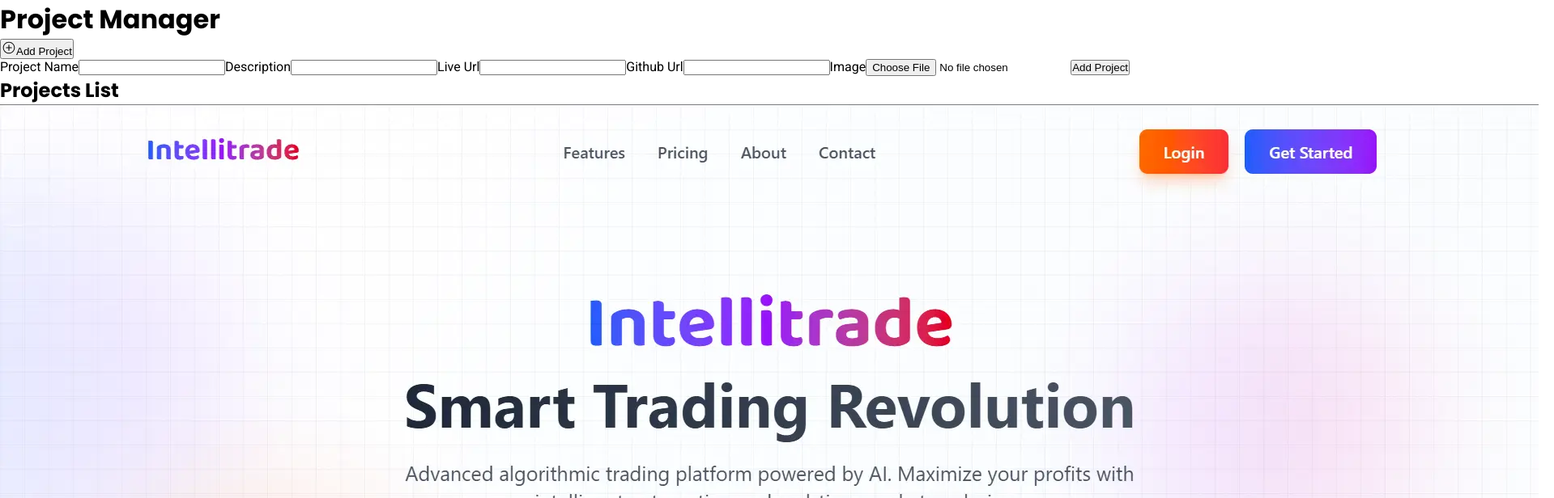
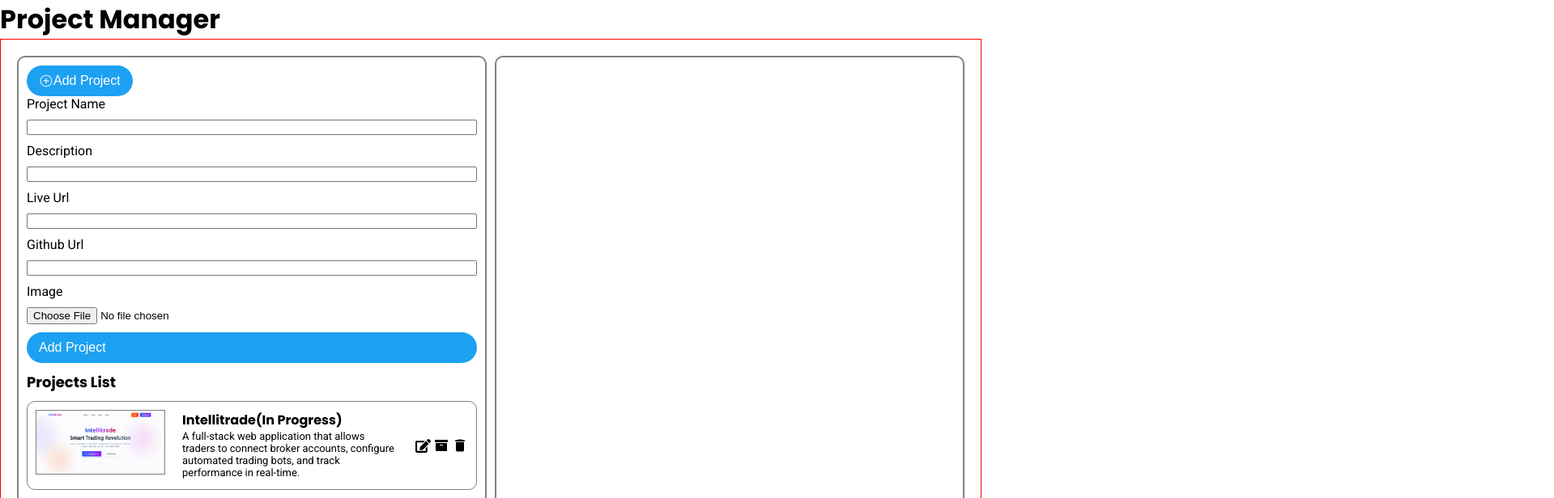
Before and after one commit to Arthur-Weale/portfolio, a React (Vite) app: page /admin in a window 1280 px wide. Shown: the top 616 px of the page at 81% size, 1919 px wide, since content can reach past the window. Built offline with nearby package versions, Linux system fonts and the light colour scheme.

Commit message:
Added styling to the components in the admin page

```diff
--- a/src/App.css
+++ b/src/App.css
@@ -855,3 +855,76 @@ nav ul li a:hover::after {
     top: 80px;
   }
 }
+
+/* Admin Dashboard */
+.panel-container{
+  display: flex;
+  border: solid 1px red;
+  gap: 10px;
+  padding: 20px;
+}
+
+.left-panel, .right-panel{
+  border: solid 2px gray;
+  border-radius: 10px;
+  flex: 1;
+  /* height: 85vh; */
+  padding: 10px;
+}
+
+.add-project-btn{
+  background: none;
+  padding: 10px 15px;
+  border-radius: 20px;
+  border: none;
+  font-size: 16px;
+  background-color: #1DA1F2;
+  color: white;
+  display: flex;
+}
+
+.project-form{
+  display: flex;
+  flex-direction: column;
+  gap: 10px;
+}
+
+.admin-project-image img{
+  height: 80px;
+  width: 160px;
+  border: solid 1px grey;
+}
+
+.project-admin{
+  display: flex;
+  justify-content: space-between;
+  gap: 5px;
+  height: 110px;
+  padding: 10px;
+  border: solid 1px grey;
+  border-radius: 10px;
+}
+
+.project-description-admin h2{
+  font-size: medium;
+}
+
+.project-description-admin p{
+  font-size: small;
+}
+
+.project-description-admin{
+  width: 50%;
+}
+
+.projects-header-admin{
+  font-size: large;
+  margin: 10px 0 10px;
+}
+
+.card-controls{
+  display: flex;
+  align-items: center;
+  justify-content: space-around;
+  gap: 5px;
+}
```
